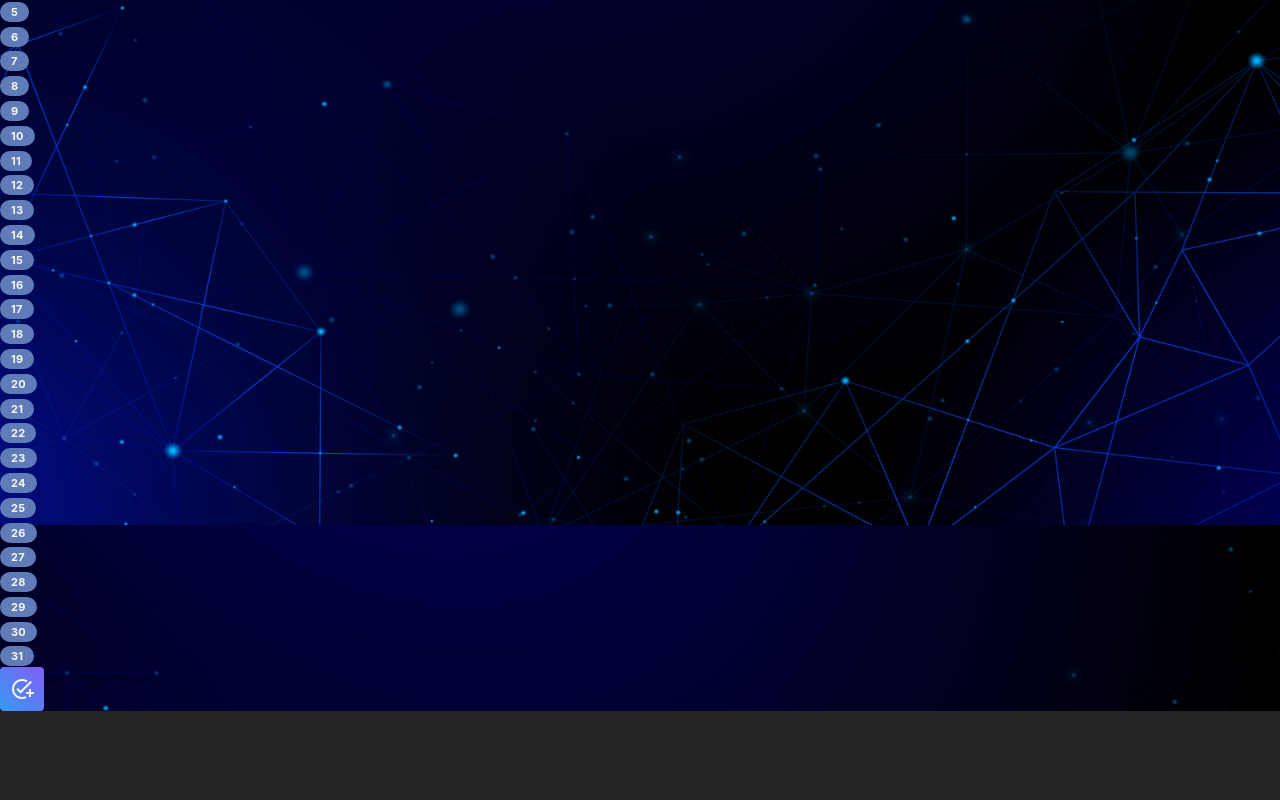
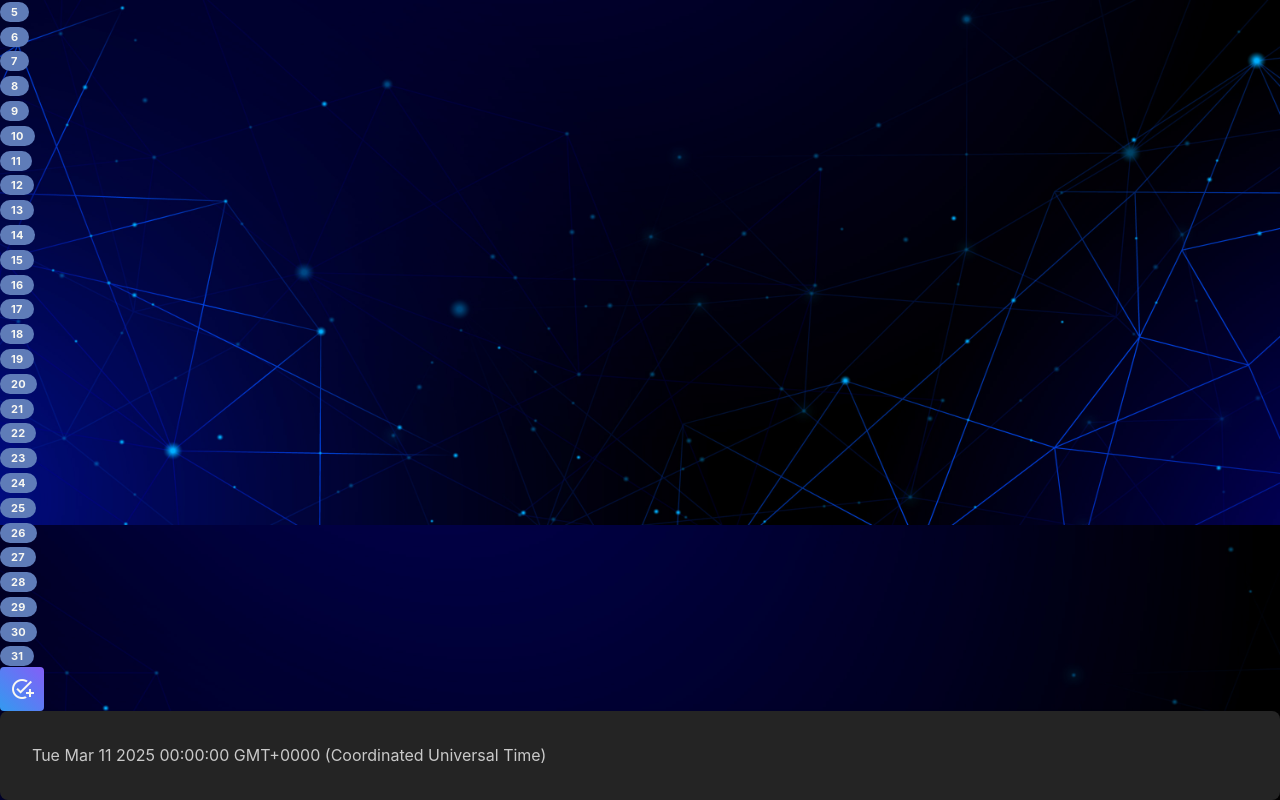
Before and after one commit to slobodaPolina/react-daily, a React (Vite) app: page / in a window 1280 px wide. Shown: the part 275-1075 px from the top of the page. Before the commit the page ends 986 px from the top, so only its background shows below. Built offline with nearby package versions, Linux system fonts and the light colour scheme.

Commit message:
RD-4 - create left area for the selected Day Info, keep selected Day in the store

```diff
--- a/src/components/calendar/Calendar.module.scss
+++ b/src/components/calendar/Calendar.module.scss
@@ -1,6 +1,5 @@
 .calendar-wrapper {
   width: 95%;
-  padding-top: 3em;
   margin: 0 auto;
   display: grid;
   grid-template-columns: repeat(7, 1fr);
@@ -19,6 +18,11 @@
   flex-direction: column;
   gap: 0.5em;
   margin: 0.5em;
+
+  &,
+  & > * {
+    cursor: pointer;
+  }
 }
 
 .task-card {
--- a/src/components/calendar/CalendarTasks.tsx
+++ b/src/components/calendar/CalendarTasks.tsx
@@ -1,20 +1,25 @@
 import { Badge } from '@mantine/core';
-import { useSelector } from 'react-redux';
+import { useDispatch, useSelector } from 'react-redux';
 import { selectTasksByDate } from '../../stores/task.store.ts';
 import { getCurrentMonthDay } from '../../utils/time.ts';
 import { CalendarTask } from './CalendarTask.tsx';
 import classes from './Calendar.module.scss';
+import { AppDispatch } from '../../stores/app.store.ts';
+import { daySelected } from '../../stores/day.store.ts';
 
 interface CalendarTasksProps {
   day: number;
 }
 
 export function CalendarTasks({ day }: CalendarTasksProps) {
+  const dispatch = useDispatch<AppDispatch>();
   const date = getCurrentMonthDay(day).toString();
   const tasks = useSelector(selectTasksByDate(date));
 
+  const onClick = () => dispatch(daySelected(date));
+
   return (
-    <div className={classes.contentWrapper}>
+    <div className={classes.contentWrapper} onClick={onClick}>
       <Badge color="deepBlue.5">{day}</Badge>
       {tasks.map((task) => (
         <CalendarTask key={task.uuid} task={task} />
--- /dev/null
+++ b/src/components/day/DayInfo.module.scss
@@ -0,0 +1,4 @@
+.day-container {
+  background: var(--mantine-color-dark-light);
+  height: 100%;
+}
--- /dev/null
+++ b/src/components/day/DayInfo.tsx
@@ -0,0 +1,14 @@
+import classes from './DayInfo.module.scss';
+import { useSelector } from 'react-redux';
+import { selectDay } from '../../stores/day.store.ts';
+import { Paper } from '@mantine/core';
+
+export function DayInfo() {
+  const selectedDay = useSelector(selectDay);
+
+  return (
+    <Paper className={classes.dayContainer} shadow="md" radius="md" p="xl">
+      {selectedDay}
+    </Paper>
+  );
+}
--- a/src/components/edit-task/EditTask.tsx
+++ b/src/components/edit-task/EditTask.tsx
@@ -1,7 +1,7 @@
 import { ActionIcon, Drawer } from '@mantine/core';
 import { useDisclosure } from '@mantine/hooks';
 import { Task } from '../../types/task.ts';
-import { EditTaskForm } from './edit-task-form/EditTaskForm.tsx';
+import { EditTaskForm } from './EditTaskForm.tsx';
 import { useDispatch } from 'react-redux';
 import { addTask } from '../../stores/task.thunk.ts';
 import { AppDispatch } from '../../stores/app.store.ts';
@@ -27,7 +27,12 @@ export function EditTask({ task }: EditTaskProps) {
         <span className="material-icons">{icon}</span>
       </ActionIcon>
 
-      <Drawer position={'right'} opened={opened} onClose={close} title={title}>
+      <Drawer
+        position={'right'}
+        opened={opened}
+        onClose={close}
+        title={title}
+        size="25%">
         <EditTaskForm task={task} handleSubmit={handleSubmit} />
       </Drawer>
     </>
--- a/src/components/edit-task/edit-task-form/EditTaskForm.tsx
+++ b/src/components/edit-task/EditTaskForm.tsx
@@ -5,8 +5,8 @@ import {
   Task,
   taskInitialValue,
   taskRepetitionOptions,
-} from '../../../types/task.ts';
-import classes from '../EditTask.module.scss';
+} from '../../types/task.ts';
+import classes from './EditTask.module.scss';
 
 interface EditTaskFormProps {
   task?: Task;
--- a/src/components/home/Home.module.scss
+++ b/src/components/home/Home.module.scss
@@ -1,3 +1,16 @@
+.home-container {
+  display: flex;
+  padding-top: 3em;
+
+  .main-area {
+    flex: 1;
+  }
+
+  .secondary-area {
+    width: 25%;
+  }
+}
+
 .action-buttons {
   display: flex;
   justify-content: flex-end;
--- a/src/components/home/Home.tsx
+++ b/src/components/home/Home.tsx
@@ -1,15 +1,21 @@
 import { Calendar } from '../calendar/Calendar.tsx';
+import { DayInfo } from '../day/DayInfo.tsx';
 import { EditTask } from '../edit-task/EditTask.tsx';
 import classes from './Home.module.scss';
 
 export function Home() {
   return (
-    <>
-      <Calendar />
+    <div className={classes.homeContainer}>
+      <div className={classes.mainArea}>
+        <Calendar />
 
-      <div className={classes.actionButtons}>
-        <EditTask />
+        <div className={classes.actionButtons}>
+          <EditTask />
+        </div>
       </div>
-    </>
+      <div className={classes.secondaryArea}>
+        <DayInfo />
+      </div>
+    </div>
   );
 }
--- a/src/stores/app.store.ts
+++ b/src/stores/app.store.ts
@@ -5,17 +5,16 @@ import {
   UnknownAction,
 } from '@reduxjs/toolkit';
 import { taskReducer } from './task.store.ts';
+import { dayReducer } from './day.store.ts';
 
 const rootReducer = combineReducers({
+  day: dayReducer,
   tasks: taskReducer,
 });
 
-export const store = configureStore({
-  reducer: rootReducer,
-});
+export const store = configureStore({ reducer: rootReducer });
 
 type AppStore = typeof store;
-
 export type AppDispatch = AppStore['dispatch'];
 export type AppState = ReturnType<AppStore['getState']>;
 
--- /dev/null
+++ b/src/stores/day.store.ts
@@ -0,0 +1,17 @@
+import { combineReducers, createAction, createReducer } from '@reduxjs/toolkit';
+import { AppState } from './app.store.ts';
+import { getStartOfDateInUTC } from '../utils/time.ts';
+
+export const daySelected = createAction<string>('daySelected');
+
+const initialValue = getStartOfDateInUTC().toString();
+
+export const dayValue = createReducer<string>(initialValue, (builder) => {
+  builder.addCase(daySelected, (_state, { payload }) => payload);
+});
+
+export const dayReducer = combineReducers({
+  dayValue,
+});
+
+export const selectDay = (state: AppState) => state.day.dayValue;
--- a/src/stores/task.store.ts
+++ b/src/stores/task.store.ts
@@ -16,5 +16,5 @@ export const taskReducer = combineReducers({
 
 export const selectTasks = (state: AppState) => state.tasks.taskValue;
 
-export const selectTasksByDate = (day: string) => (state: AppState) =>
-  selectTasks(state).filter((task) => matches(task, day));
+export const selectTasksByDate = (date: string) => (state: AppState) =>
+  selectTasks(state).filter((task) => matches(task, date));
```
